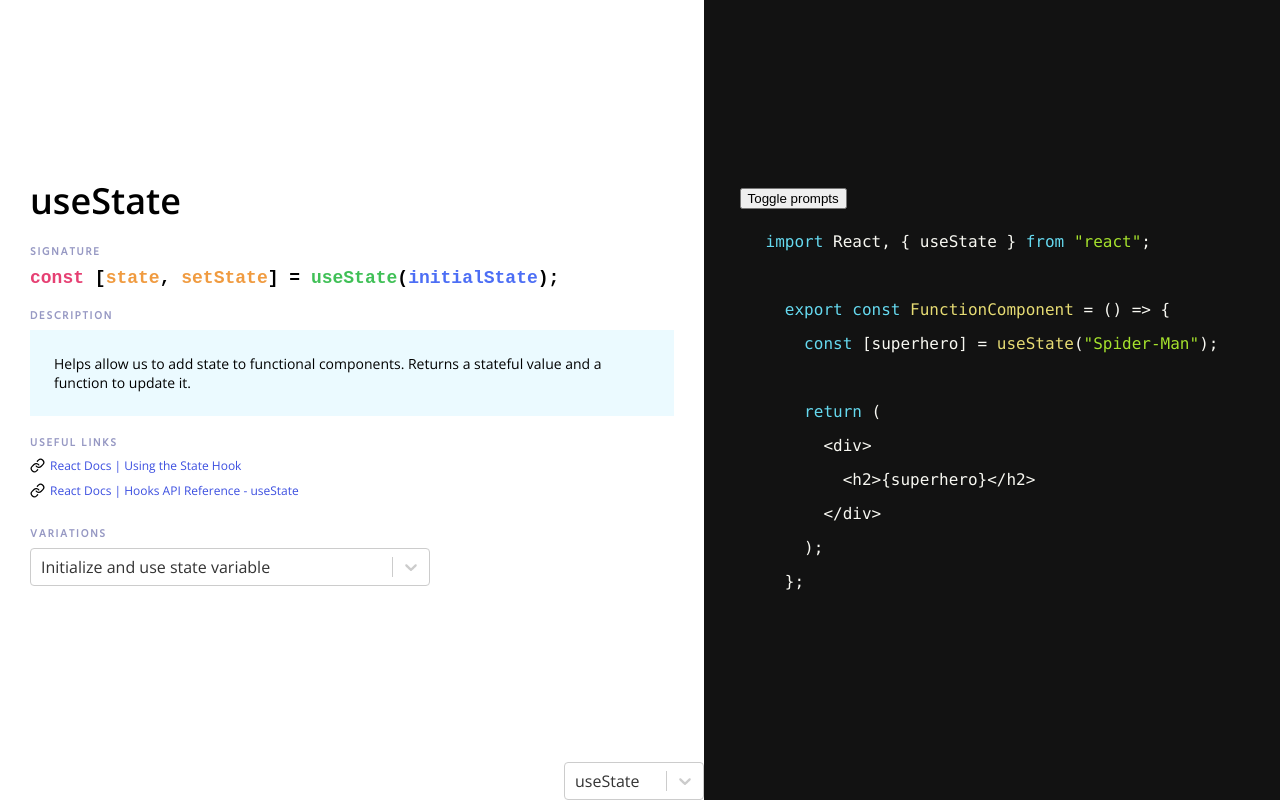
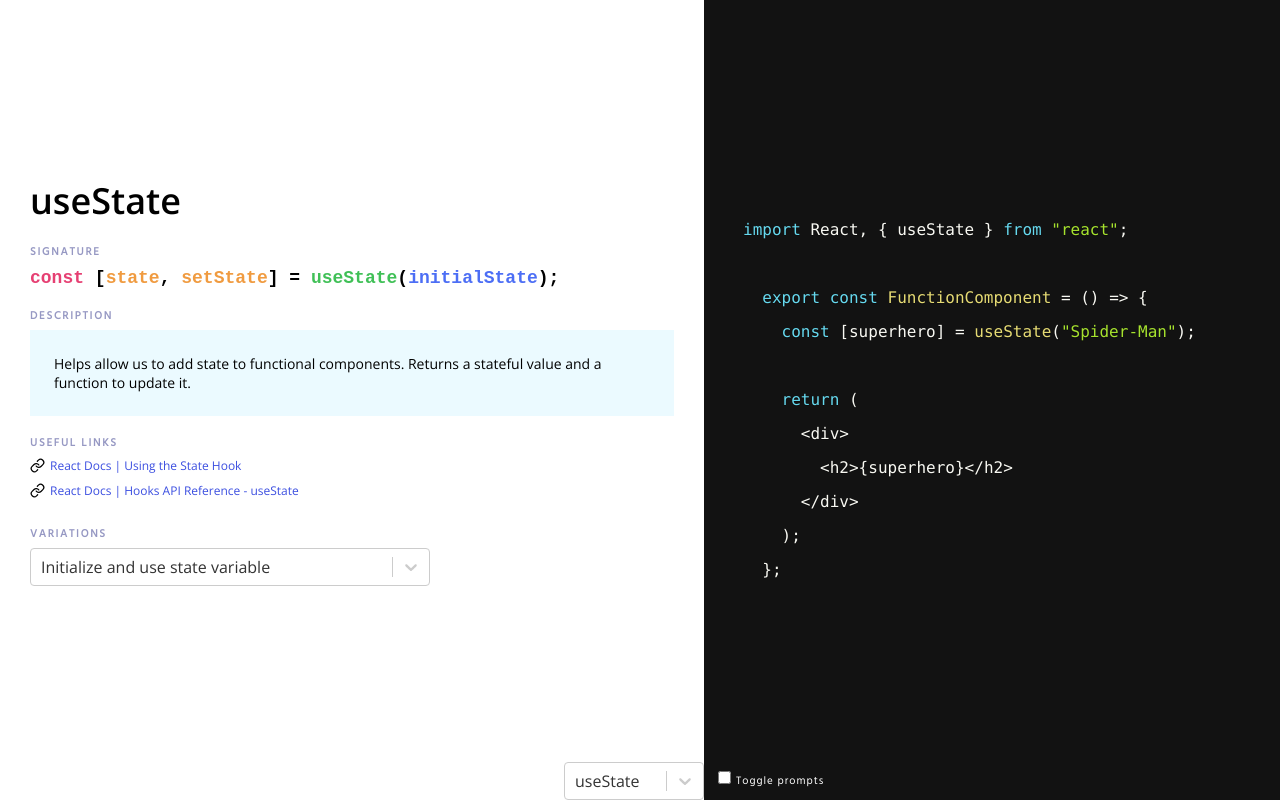
Before and after one commit to djirdehh/snippets-of-hooks, a React (Create React App) app: page / in a window 1280 px wide. Built offline with nearby package versions, Linux system fonts and the light colour scheme.

Commit message:
moar good work

```diff
--- a/src/hooks/useEffect/effectWithCleanUp.ts
+++ b/src/hooks/useEffect/effectWithCleanUp.ts
@@ -7,11 +7,12 @@ export const effectWithCleanUp: CodeSnippet = {
 
   export const FunctionComponent = () => {
     useEffect(() => {
-      console.log("run for every component render);
+      console.log("run for every component render");
 
       return () => {
         console.log(
-          "run before the next effect and when component un-mounts"
+          \`run before the next effect and when
+          component un-mounts\`
         )
       }
     });
@@ -27,5 +28,6 @@ export const effectWithCleanUp: CodeSnippet = {
       "Function returned from the effect callback is the effect clean-up. The clean-up runs before the effect of the next render is to run or when the component un-mounts.",
     "11":
       "Function returned from the effect callback is the effect clean-up. The clean-up runs before the effect of the next render is to run or when the component un-mounts."
-  }
+  },
+  fontSize: 15
 };
--- a/src/hooks/useEffect/effectWithDependency.ts
+++ b/src/hooks/useEffect/effectWithDependency.ts
@@ -7,11 +7,14 @@ export const effectWithDependency: CodeSnippet = {
 
   export const FunctionComponent = () => {
     useEffect(() => {
-      console.log("run for first render and when 'dependency' changes");
+      console.log(
+        \`run for first render and when
+        'dependency' changes\`
+      );
     }, [dependency]);
   };`,
   notes: {
-    "6":
+    "9":
       "Passing a dependency in the dependencies list will tell React to re-run the effect every time the dependency changes."
   }
 };
--- a/src/hooks/useState/updateState.ts
+++ b/src/hooks/useState/updateState.ts
@@ -13,7 +13,9 @@ export const updateState: CodeSnippet = {
     return (
       <div>
         <h2>{superhero}</h2>
-        <button onClick={() => updateSuperhero("Iron Man")}>
+        <button onClick={() => updateSuperhero(
+          "Iron Man"
+        )}>
           Update Superhero!
         </button>
       </div>
@@ -21,6 +23,9 @@ export const updateState: CodeSnippet = {
   };`,
   notes: {
     "4": "destruct function to update state variable",
-    "11": "trigger function to update state variable"
-  }
+    "11": "trigger function to update state variable",
+    "12": "trigger function to update state variable",
+    "13": "trigger function to update state variable"
+  },
+  fontSize: 15
 };
--- a/src/hooks/useState/updateStateWithPreviousState.ts
+++ b/src/hooks/useState/updateStateWithPreviousState.ts
@@ -28,5 +28,6 @@ export const updateStateWithPreviousState: CodeSnippet = {
       "Use the functional update form of the update state function. Function passed in has access to previous state value.",
     "13":
       "Use the functional update form of the update state function. Function passed in has access to previous state value."
-  }
+  },
+  fontSize: 15
 };
--- a/src/lib/types.ts
+++ b/src/lib/types.ts
@@ -5,4 +5,5 @@ export interface CodeSnippet {
   notes: {
     [index: string]: string;
   };
+  fontSize?: number;
 }
--- a/src/sections/CodeSnippet/index.tsx
+++ b/src/sections/CodeSnippet/index.tsx
@@ -17,7 +17,8 @@ export const CodeSnippet = ({ codeSnippet }: Props) => {
   const customStyle = {
     margin: "0 0",
     borderRadius: "0",
-    backgroundColor: "#121212"
+    backgroundColor: "#121212",
+    fontSize: codeSnippet.fontSize ? codeSnippet.fontSize : 16
   };
 
   const messagePromptSection =
@@ -29,7 +30,7 @@ export const CodeSnippet = ({ codeSnippet }: Props) => {
 
   return (
     <div id="code-snippet">
-      <button onClick={() => setShowPrompts(!showPrompts)}>Toggle prompts</button>
+      <div className="code-snippet__code">
         <SyntaxHighlighter
           language="javascript"
           style={okaidia}
@@ -40,9 +41,11 @@ export const CodeSnippet = ({ codeSnippet }: Props) => {
               display: "block",
               padding: "5px 10px",
               cursor:
-              showPrompts && lineNumber.toString() in codeSnippet.notes ? "pointer" : "",
+                showPrompts && lineNumber.toString() in codeSnippet.notes
+                  ? "pointer"
+                  : "",
               backgroundColor:
-              showPrompts && lineNumber.toString() in codeSnippet.notes ? "#3e4038" : ""
+                showPrompts && lineNumber.toString() in codeSnippet.notes ? "#292d38" : ""
             },
             onClick() {
               setMessagePrompt(codeSnippet.notes[lineNumber]);
@@ -51,7 +54,21 @@ export const CodeSnippet = ({ codeSnippet }: Props) => {
         >
           {codeSnippet.code}
         </SyntaxHighlighter>
-      <div>{messagePromptSection}</div>
+      </div>
+      {/* <div>{messagePromptSection}</div> */}
+      <div className="code-snippet__footer">
+        <div
+          className="code-snippet__footer-checkbox"
+          onClick={() => setShowPrompts(!showPrompts)}
+        >
+          <input
+            type="checkbox"
+            checked={showPrompts}
+            onChange={() => setShowPrompts(!showPrompts)}
+          />
+          Toggle prompts
+        </div>
+      </div>
     </div>
   );
 };
--- a/src/sections/CodeSnippet/styles/CodeSnippet.css
+++ b/src/sections/CodeSnippet/styles/CodeSnippet.css
@@ -1,3 +1,12 @@
+#code-snippet {
+  width: 100%;
+}
+
+.code-snippet__code {
+  max-width: 550px;
+  margin: 0 auto;
+}
+
 .code-snippet__message-prompt {
   display: flex;
   align-items: center;
@@ -8,3 +17,23 @@
   padding-left: 10px;
   font-size: 14px;
 }
+
+.code-snippet__footer {
+  color: #fff;
+  position: fixed;
+  bottom: 0;
+  padding: 10px;
+  width: 100%;
+}
+
+.code-snippet__footer-checkbox {
+  font-family: Hind;
+  font-size: 11px;
+  width: 115px;
+  cursor: pointer;
+  letter-spacing: 1px;
+}
+
+.code-snippet__footer-checkbox input {
+  margin-right: 5px;
+}
```
Lines whose indentation alone changed are shown as unchanged.
